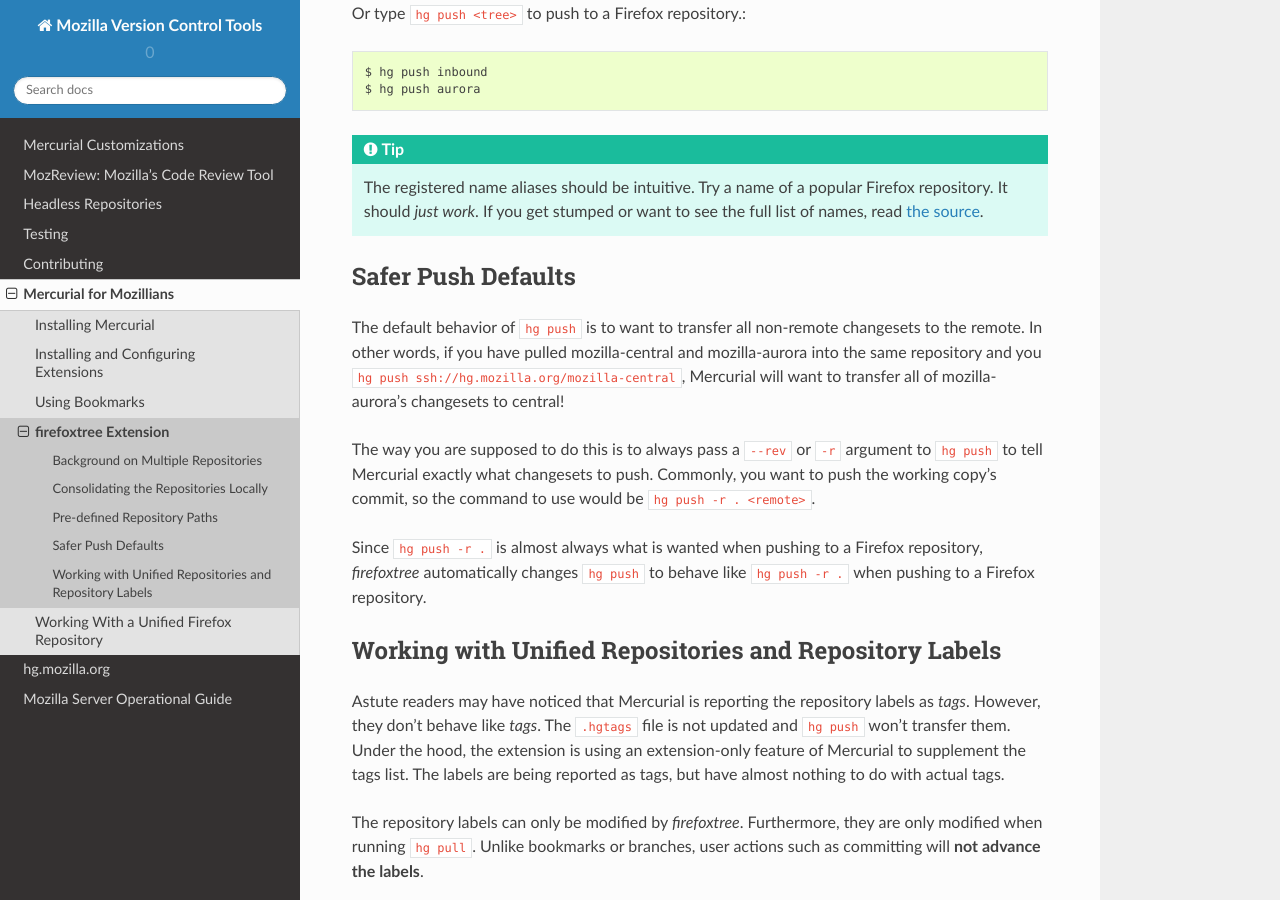
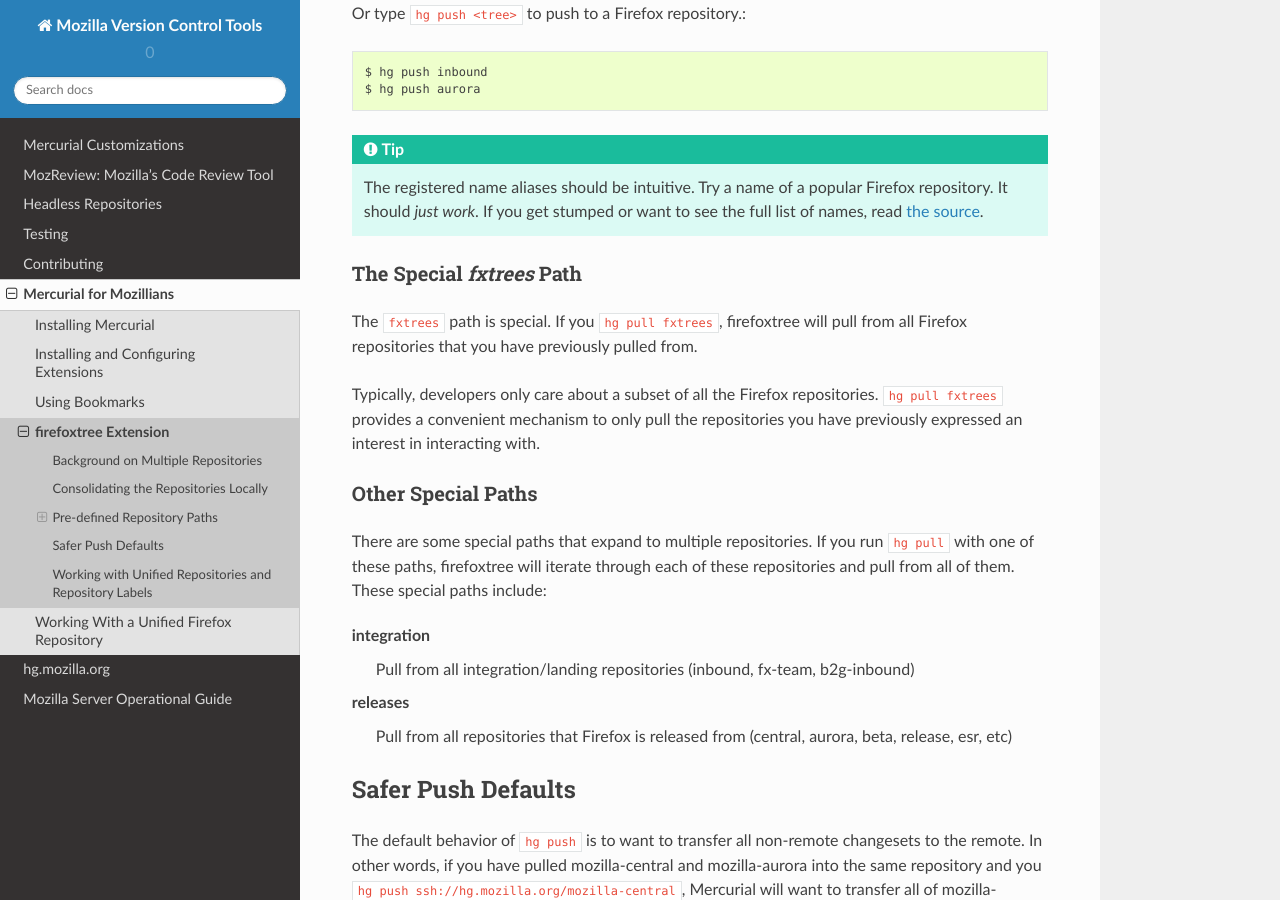
Before and after one commit to mozilla/version-control-tools, a Sphinx documentation site: the page built from docs/hgmozilla/firefoxtree.rst, in a window 1280 px wide and 900 px high, scrolled down 2721 px. Built offline with Sphinx 7.4.7 and the Read the Docs theme 2.0.0, drawn with Linux system fonts in a browser that asks for light colours.

Commit message:
docs: document new firefoxtree path resolution features
Features were added in 435f3e909575 (bug 1116861). Let's add
user-facing docs.

```diff
--- a/docs/hgmozilla/firefoxtree.rst
+++ b/docs/hgmozilla/firefoxtree.rst
@@ -157,6 +157,33 @@
    or want to see the full list of names, read
    `the source <https://hg.mozilla.org/hgcustom/version-control-tools/file/default/pylib/mozautomation/mozautomation/repository.py>`_.
 
+The Special *fxtrees* Path
+--------------------------
+
+The ``fxtrees`` path is special. If you ``hg pull fxtrees``, firefoxtree
+will pull from all Firefox repositories that you have previously pulled
+from.
+
+Typically, developers only care about a subset of all the Firefox
+repositories. ``hg pull fxtrees`` provides a convenient mechanism to
+only pull the repositories you have previously expressed an interest in
+interacting with.
+
+Other Special Paths
+-------------------
+
+There are some special paths that expand to multiple repositories. If
+you run ``hg pull`` with one of these paths, firefoxtree will iterate
+through each of these repositories and pull from all of them. These
+special paths include:
+
+integration
+   Pull from all integration/landing repositories (inbound, fx-team,
+   b2g-inbound)
+releases
+   Pull from all repositories that Firefox is released from (central,
+   aurora, beta, release, esr, etc)
+
 Safer Push Defaults
 ===================
 
```
